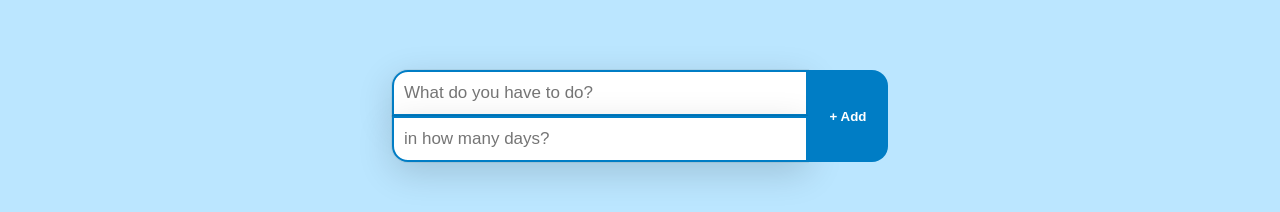
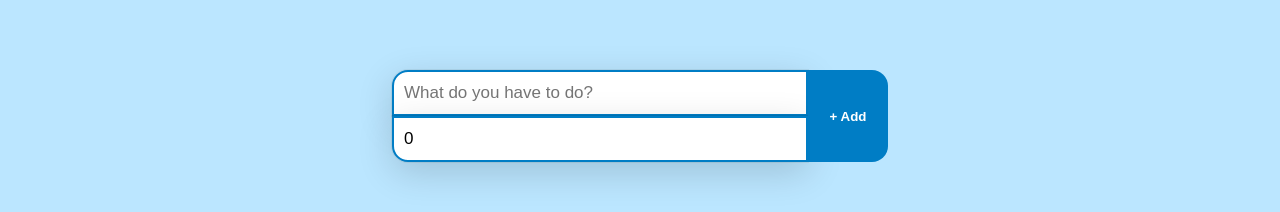
Before and after one commit to peterk6e/list-react-typescript, a React (Create React App) app: page / in a window 1280 px wide. Shown: the top 212 px of the page. Built offline with nearby package versions, Linux system fonts and the light colour scheme.

Commit message:
reset inputs after click

```diff
--- a/src/App.tsx
+++ b/src/App.tsx
@@ -18,6 +18,8 @@ const App: FC = () => {
   const addTask = (): void => {
     const newTask = { taskText: task, days: days };
     setList([...list, newTask]);
+    setDays(0);
+    setTask("");
   };
 
   return (
@@ -28,6 +30,7 @@ const App: FC = () => {
             className="task-input"
             type="text"
             placeholder="What do you have to do?"
+            value={task}
             name="task"
             onChange={handleChange}
           />
@@ -35,6 +38,7 @@ const App: FC = () => {
             className="days-input"
             type="number"
             placeholder="in how many days?"
+            value={days}
             name="days"
             onChange={handleChange}
           />
```
